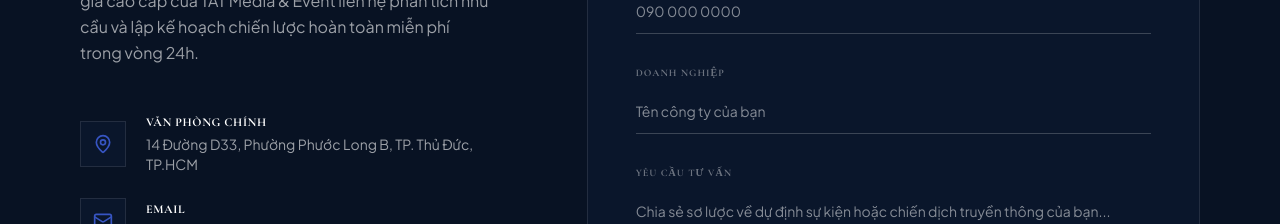
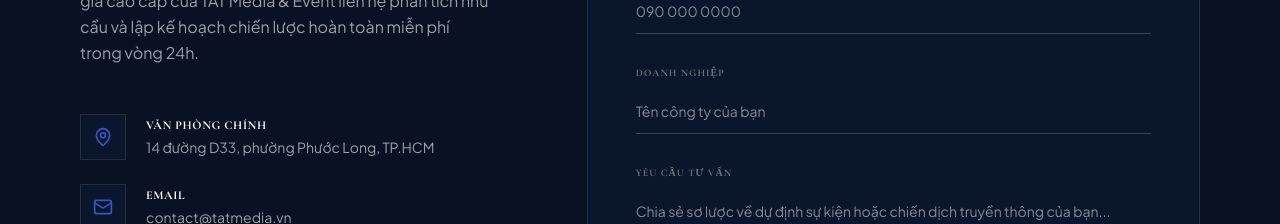
Before and after one commit to migi0410/event, a Next.js app: page / in a window 1280 px wide. Shown: the part 5980-6204 px from the top of the page. Built offline with nearby package versions, Linux system fonts and the light colour scheme.

Commit message:
fix: update address to exact new administrative location

```diff
--- a/src/App.tsx
+++ b/src/App.tsx
@@ -535,7 +535,7 @@ export default function App() {
                   </div>
                   <div>
                     <h5 className="font-display font-bold text-xs tracking-wider text-white uppercase">Văn phòng chính</h5>
-                    <p className="text-sm text-white/60 font-sans mt-1">14 Đường D33, Phường Phước Long B, TP. Thủ Đức, TP.HCM</p>
+                    <p className="text-sm text-white/60 font-sans mt-1">14 đường D33, phường Phước Long, TP.HCM</p>
                   </div>
                 </div>
 
@@ -554,7 +554,7 @@ export default function App() {
               <div className="relative h-[240px] w-full border border-white/10 overflow-hidden">
                 <iframe
                   className="w-full h-full border-0 filter invert-[0.9] hue-rotate-[200deg] brightness-[0.8] contrast-[1.2]"
-                  src="https://maps.google.com/maps?q=14%20%C4%90%C6%B0%E1%BB%9Dng%20D33%2C%20Ph%C6%B0%E1%BB%9Bc%20Long%20B%2C%20Th%E1%BB%A7%20%C4%90%E1%BB%A9c%2C%20H%E1%BB%93%20Ch%C3%AD%20Minh&t=&z=16&ie=UTF8&iwloc=&output=embed"
+                  src="https://maps.google.com/maps?q=14%20%C4%91%C6%B0%E1%BB%9Dng%20D33%2C%20ph%C6%B0%E1%BB%9Bc%20long%2C%20TP.HCM&t=&z=16&ie=UTF8&iwloc=&output=embed"
                   allowFullScreen={true}
                   loading="lazy"
                   referrerPolicy="no-referrer-when-downgrade"
```
